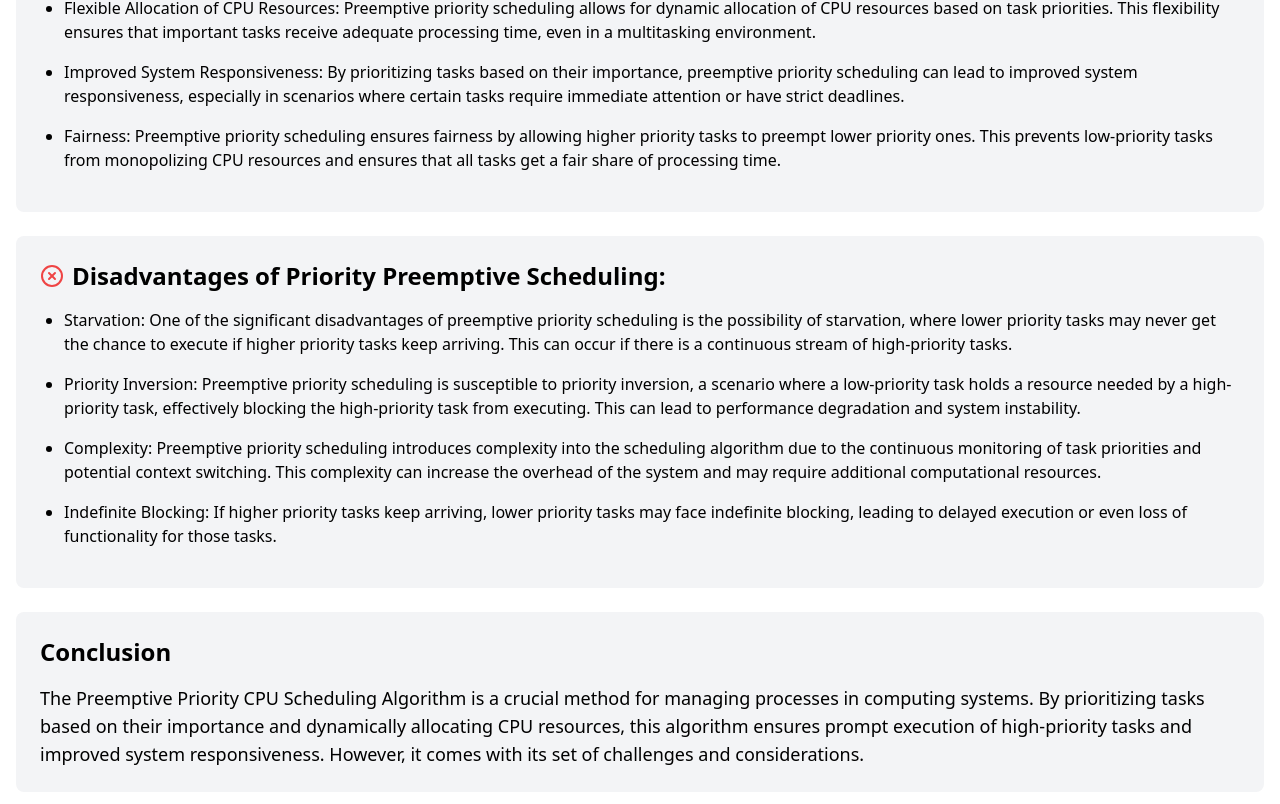
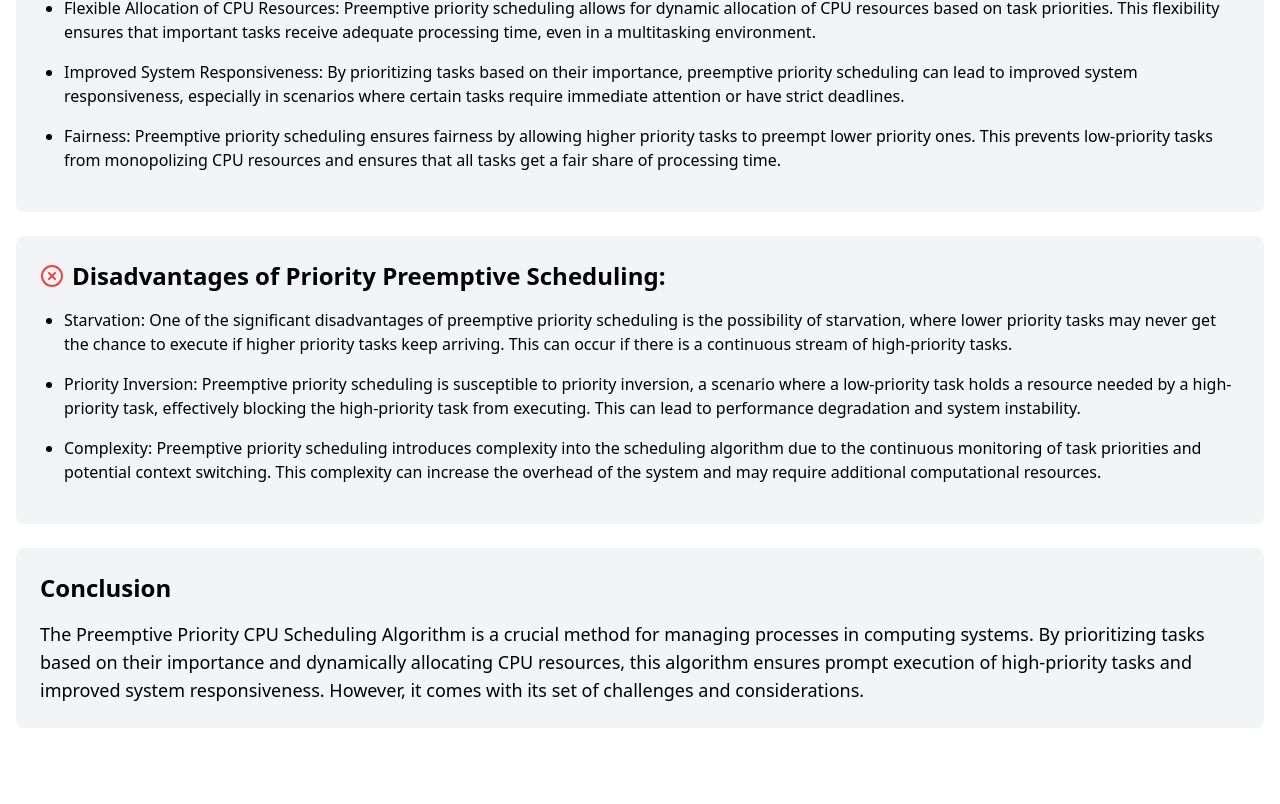
Before and after one commit to Pavan-2929/algorithms, a React (Vite) app: page / in a window 1280 px wide. Shown: the part 3696-4500 px from the top of the page. After the commit the page ends 4456 px from the top, so only its background shows below. Built offline with nearby package versions, Linux system fonts and the light colour scheme.

Commit message:
fix algo1 page

```diff
--- a/src/pages/Algo1.jsx
+++ b/src/pages/Algo1.jsx
@@ -247,11 +247,6 @@ public class PreemptivePriorityScheduling {
             increase the overhead of the system and may require additional
             computational resources.
           </li>
-          <li>
-            Indefinite Blocking: If higher priority tasks keep arriving, lower
-            priority tasks may face indefinite blocking, leading to delayed
-            execution or even loss of functionality for those tasks.
-          </li>
         </ul>
       </div>
 
```
